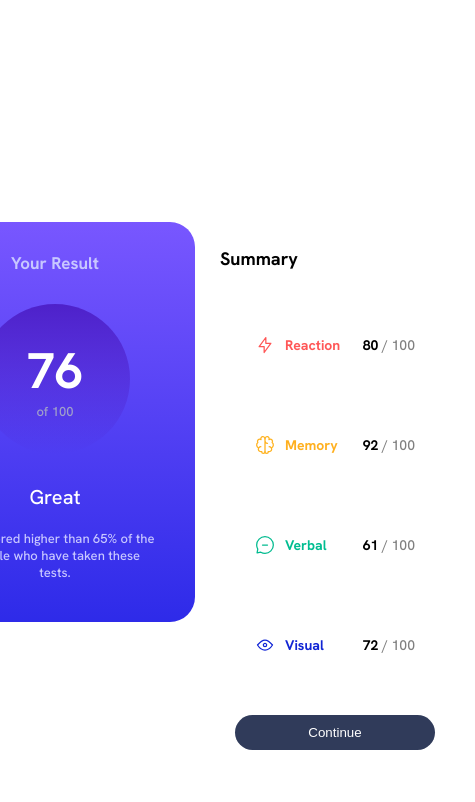
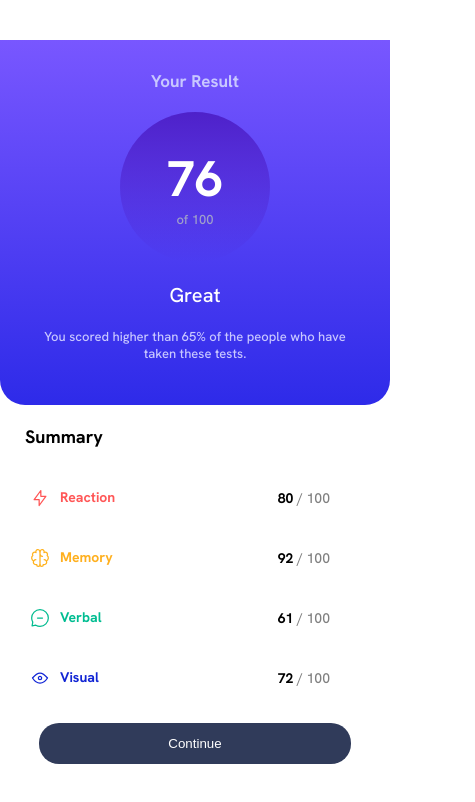
Before and after one commit to BrunnoHibbeln/results-summary-component, a plain HTML site: page index.html in a window 390 px wide. Shown: the whole page, 475 px wide, since content can reach past the window. Drawn offline with Linux system fonts and the light colour scheme.

Commit message:
modifying some classes on `style.css` and adding `media queries`

```diff
--- a/style.css
+++ b/style.css
@@ -111,7 +111,7 @@ body div {
   font-weight: 700;
 }
 
-.summary-box div {
+.summary-box .summary-mini-cards {
   margin: 20px 30px;
   align-items: center;
   position: relative;
@@ -123,13 +123,13 @@ body div {
   margin-left: 10px;
 }
 
-.summary-box div span {
+.summary-box .summary-mini-cards span {
   font-size: 14px;
   font-weight: 500;
   color: gray;
 }
 
-.summary-box div p {
+.summary-box .summary-mini-cards p {
   position: absolute;
   right: 30px;
   font-size: 14px;
@@ -140,6 +140,7 @@ body div {
   display: flex;
   justify-content: center;
   align-items: center;
+  margin-top: 15px;
 }
 
 .button-box button {
@@ -151,9 +152,55 @@ body div {
 }
 
 .button-box button:hover {
+  cursor: pointer;
   background-image: linear-gradient(
     var(--light-slate-blue),
     var(--light-royal-blue)
   );
-  cursor: pointer;
 }
+
+@media (max-width: 550px) {
+  body div {
+    flex-direction: column;
+  }
+
+  .result-box {
+    border-top: 0;
+    width: 100%;
+    height: 365px;
+    border-radius: 0 0 25px 25px;
+  }
+
+  .circle {
+    margin: 20px 0;
+  }
+
+  .summary-box {
+    width: 100%;
+  }
+
+  .summary-title {
+    margin: 20px 25px;
+  }
+
+  .summary-mini-cards {
+    display: flex;
+    flex-direction: row;
+    justify-content: left;
+  }
+
+  .summary-mini-cards div {
+    display: flex;
+    flex-direction: row;
+  }
+
+  .summary-mini-cards p {
+    position: initial;
+    right: 0;
+  }
+
+  .button-box button {
+    width: 80%;
+    padding: 13px 0;
+  }
+}
```
